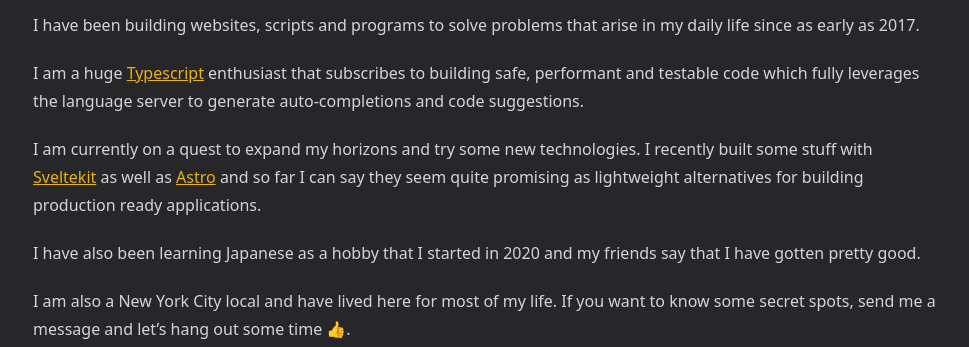
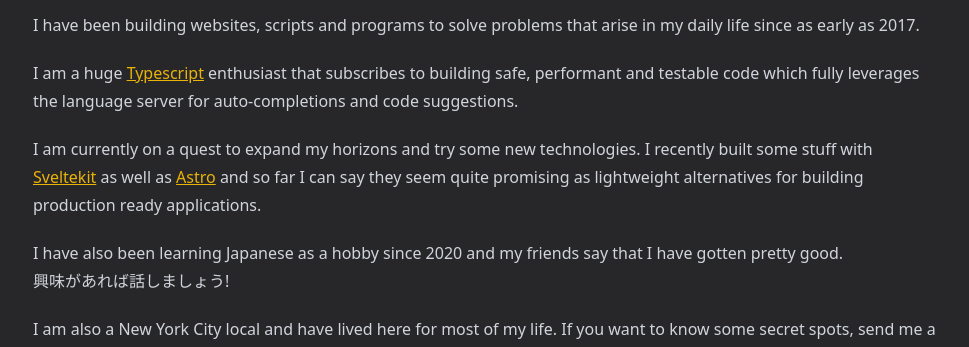
Before and after one commit to OrangeRed/OrangeRed, an Astro site: page / in a window 1280 px wide. Shown: the part 261-608 px from the top of the page, without its empty margins (155-1124 px from the left). Built offline with nearby package versions, Linux system fonts and the light colour scheme; Astro itself is replaced by a stand-in of ours.

Commit message:
chore: some small styling changes

```diff
--- a/content/about-me.md
+++ b/content/about-me.md
@@ -1,12 +1,13 @@
 I have been building websites, scripts and programs to solve problems that arise in my daily life since as early as 2017.
 
 I am a huge [Typescript](/public/typescript-meme.png) enthusiast that subscribes to building safe, performant and testable code
-which fully leverages the language server to generate auto-completions and code suggestions.
+which fully leverages the language server for auto-completions and code suggestions.
 
 I am currently on a quest to expand my horizons and try some new technologies. I recently built some stuff with
 [Sveltekit](https://kit.svelte.dev/) as well as [Astro](https://astro.build/) and so far I can say they seem quite promising as
 lightweight alternatives for building production ready applications.
 
-I have also been learning Japanese as a hobby that I started in 2020 and my friends say that I have gotten pretty good.
+I have also been learning Japanese as a hobby since 2020 and my friends say that I have gotten pretty good. <br>
+興味があれば話しましょう!
 
 I am also a New York City local and have lived here for most of my life. If you want to know some secret spots, send me a message and let's hang out some time 👍.
--- a/src/global.css
+++ b/src/global.css
@@ -13,7 +13,7 @@
     /* This type of css can't happen with tailwind */
     background: radial-gradient(
       800px circle at var(--mouse-x) var(--mouse-y),
-      rgb(255, 255, 255, 0.1),
+      rgb(255, 255, 255, 0.2),
       transparent 40%
     );
   }
```
Also changed, not shown: README.md, public/icons/svelte.svg (added).
